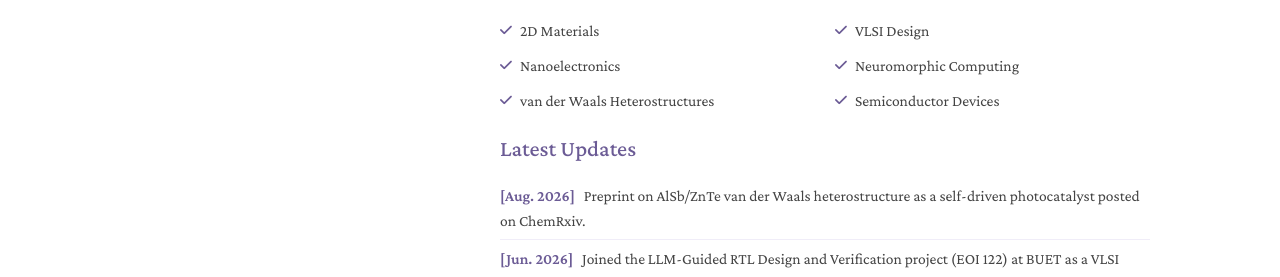
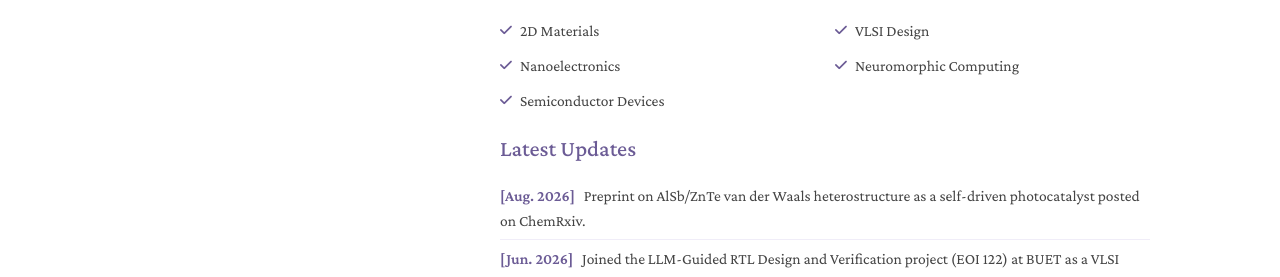
Before and after one commit to NabanitaSarker162/NabanitaSarker162.github.io, a Jekyll site: the page built from index.md, in a window 1280 px wide and 1204 px high. Shown: the part 487-764 px from the top of the window. Built offline with Jekyll 4.4.1, drawn with Linux system fonts in a browser that asks for light colours; a style sheet for code colours, icons or effects is not loaded; our own code applies the rules of GitHub Pages for plain Markdown files.

Commit message:
Remove van der Waals Heterostructures from research interests

```diff
--- a/index.md
+++ b/index.md
@@ -17,7 +17,6 @@ I am also conducting research on the photocatalytic properties of two-dimensiona
   <div class="interest-item"><i class="fa fa-check"></i> VLSI Design</div>
   <div class="interest-item"><i class="fa fa-check"></i> Nanoelectronics</div>
   <div class="interest-item"><i class="fa fa-check"></i> Neuromorphic Computing</div>
-  <div class="interest-item"><i class="fa fa-check"></i> van der Waals Heterostructures</div>
   <div class="interest-item"><i class="fa fa-check"></i> Semiconductor Devices</div>
 </div>
 
```
